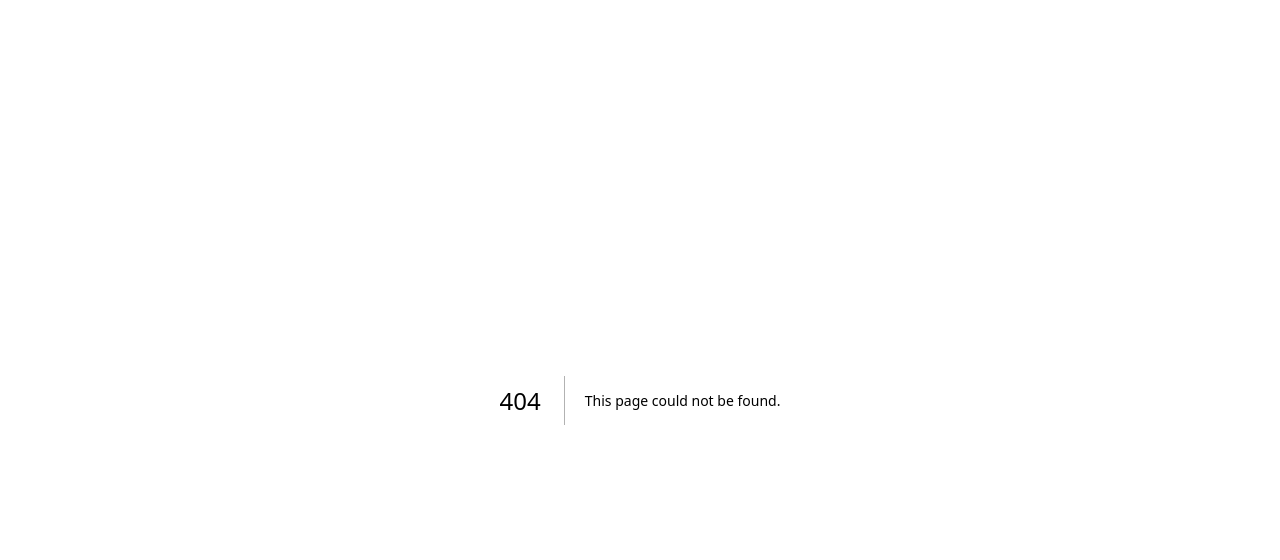
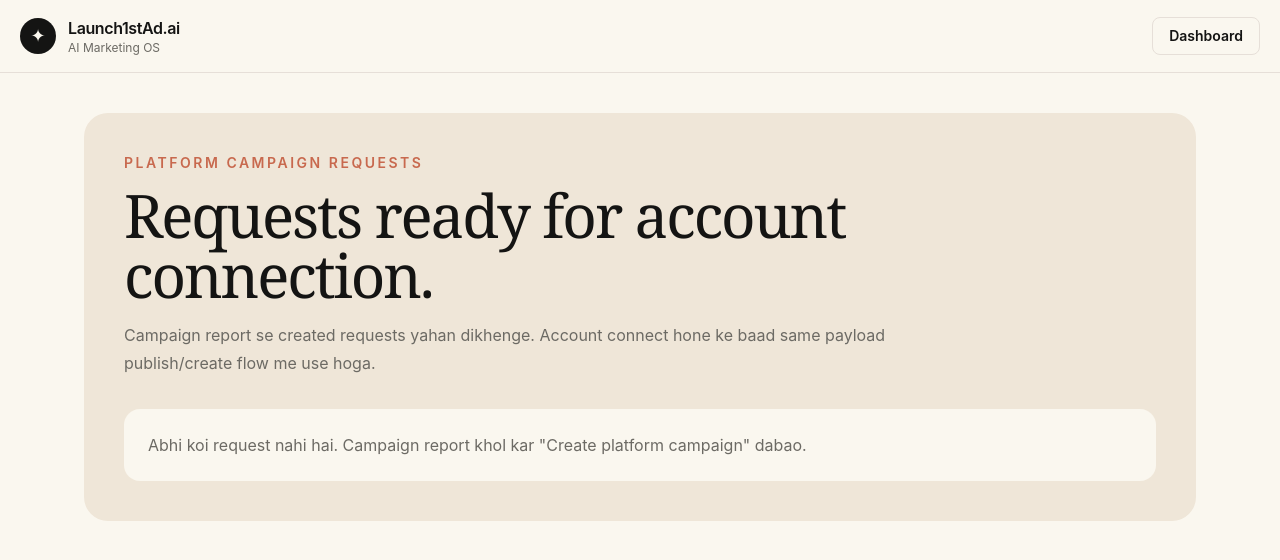
Before and after one commit to lkmeeena882437-dotcom/Launch1stAd.ai, a Next.js app: page /launch-requests in a window 1280 px wide. Before the commit this address had no page. Shown: the top 560 px of the page. Built offline with nearby package versions, Linux system fonts and the light colour scheme.

Commit message:
Add launch requests page

```diff
--- /dev/null
+++ b/app/launch-requests/page.tsx
@@ -0,0 +1,17 @@
+import Link from "next/link";
+import { Brand } from "@/components/Brand";
+import { LaunchRequestsList } from "@/components/launch/LaunchRequestsList";
+
+export default function LaunchRequestsPage() {
+  return (
+    <main className="min-h-screen bg-canvas text-ink">
+      <header className="border-b border-hairline bg-canvas px-5 py-4">
+        <div className="mx-auto flex max-w-7xl items-center justify-between">
+          <Link href="/"><Brand /></Link>
+          <Link href="/dashboard" className="rounded-lg border border-hairline px-4 py-2 text-sm font-semibold">Dashboard</Link>
+        </div>
+      </header>
+      <LaunchRequestsList />
+    </main>
+  );
+}
```
